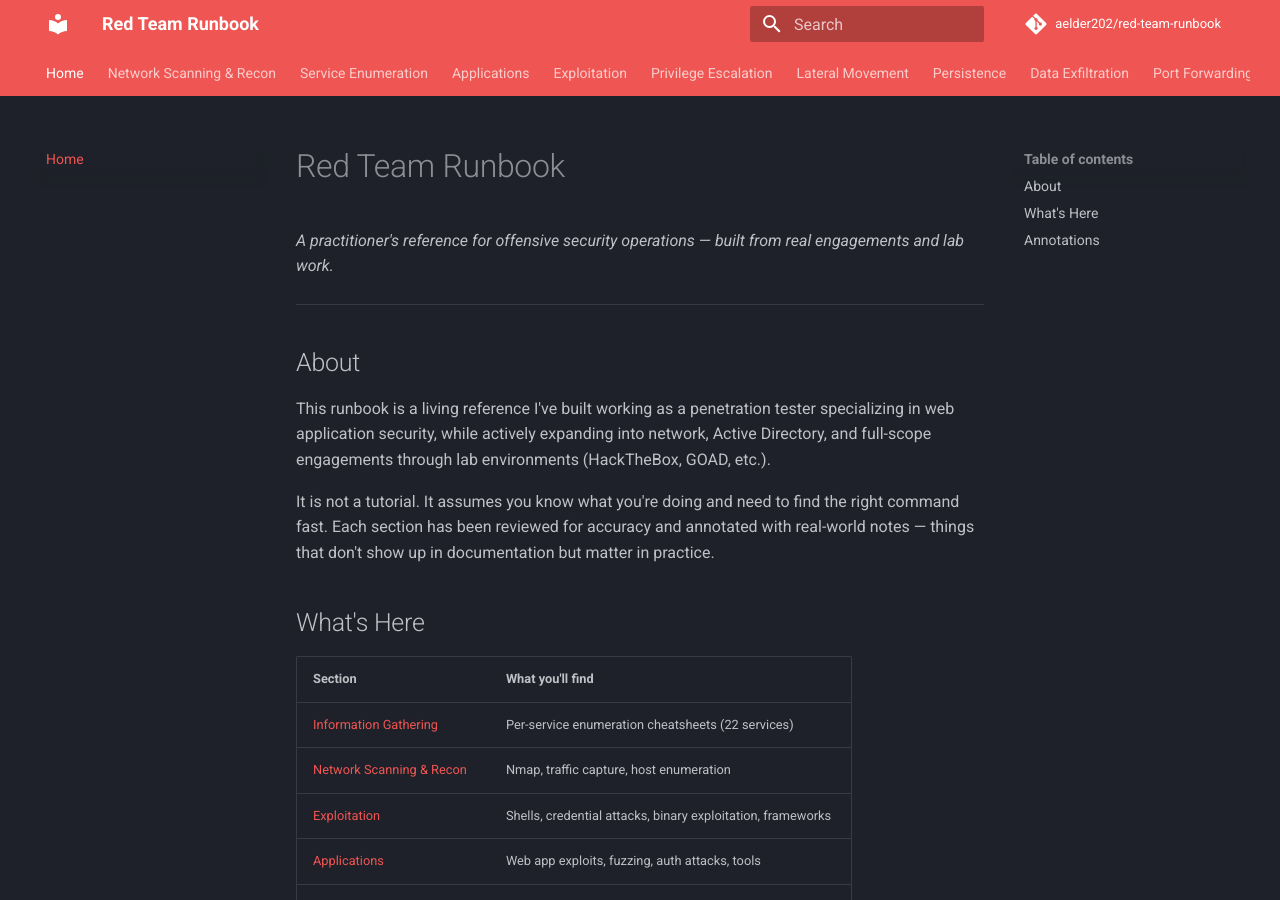
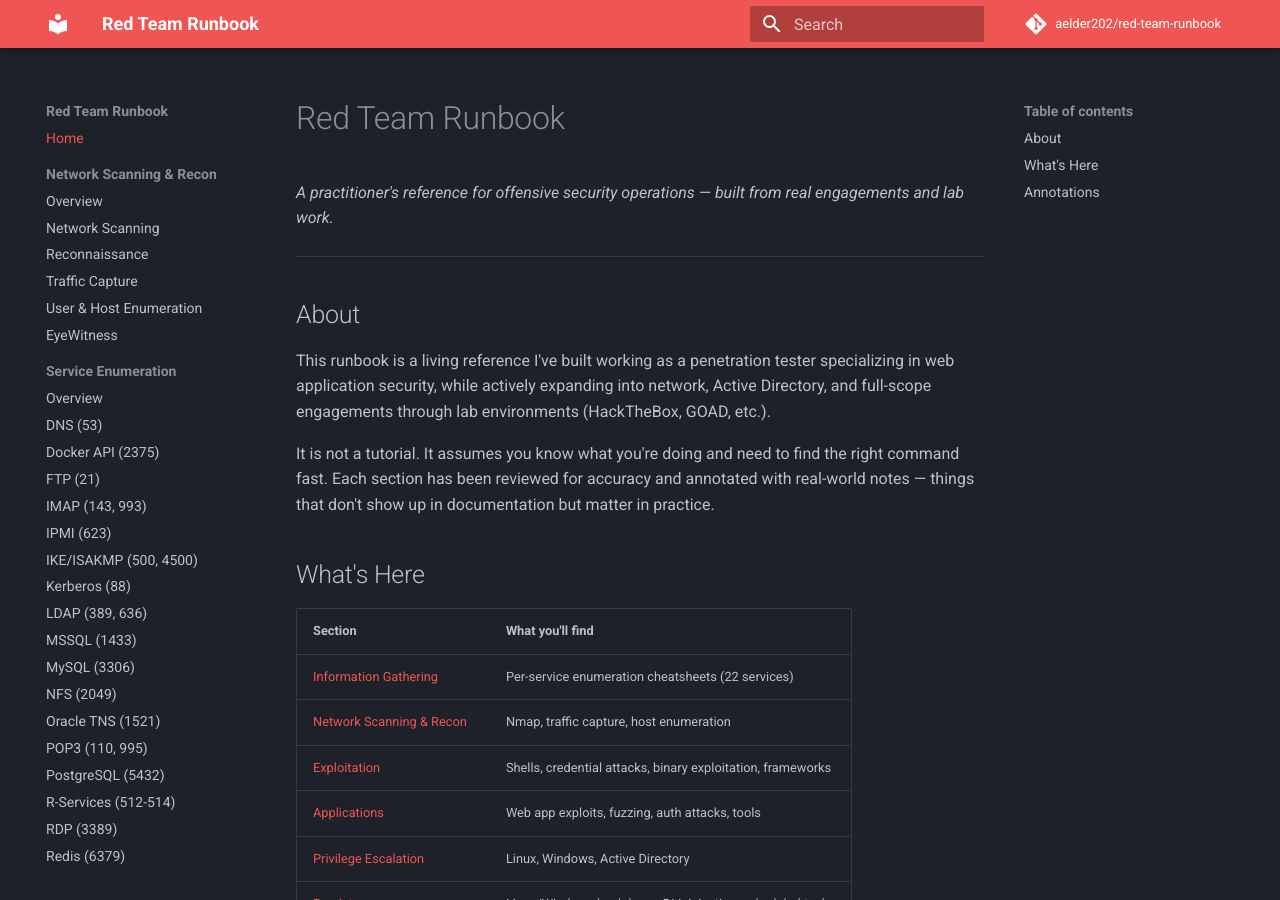
Before and after one commit to aelder202/red-team-runbook, an MkDocs documentation site: the page built from docs/index.md, in a window 1280 px wide and 900 px high. Built offline with MkDocs 1.6.1 and Material for MkDocs 9.7.7, drawn with Linux system fonts in a browser that asks for light colours; comment, search, counter and statistics services are not loaded.

Commit message:
Switch from tab navigation to left sidebar navigation
Remove navigation.tabs so all sections appear in the left sidebar
rather than as top-bar tabs. Remove navigation.expand so sections
stay collapsed until opened — prevents sidebar from being overwhelming.

Co-Authored-By: Claude Sonnet 4.6 <noreply@anthropic.com>

```diff
--- a/mkdocs.yml
+++ b/mkdocs.yml
@@ -12,9 +12,7 @@ theme:
     primary: red
     accent: deep orange
   features:
-    - navigation.tabs
     - navigation.sections
-    - navigation.expand
     - navigation.top
     - search.suggest
     - search.highlight
```
